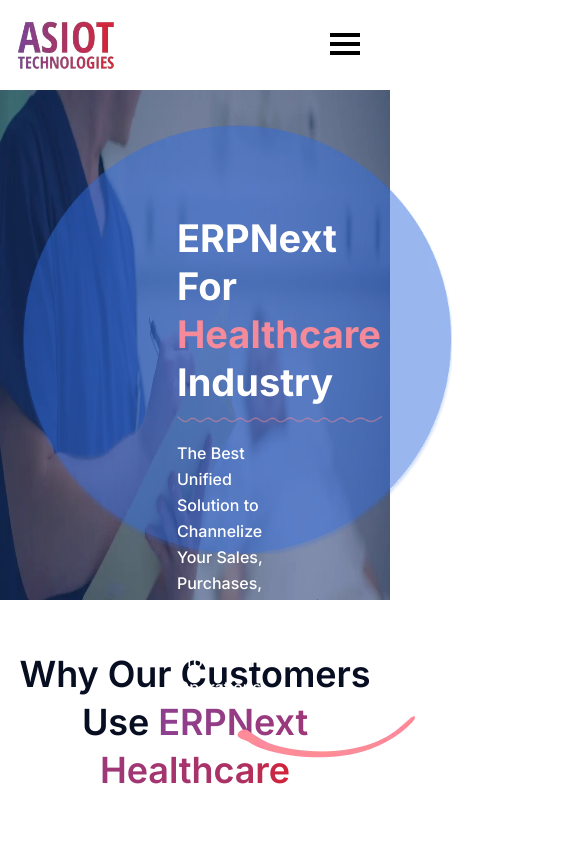
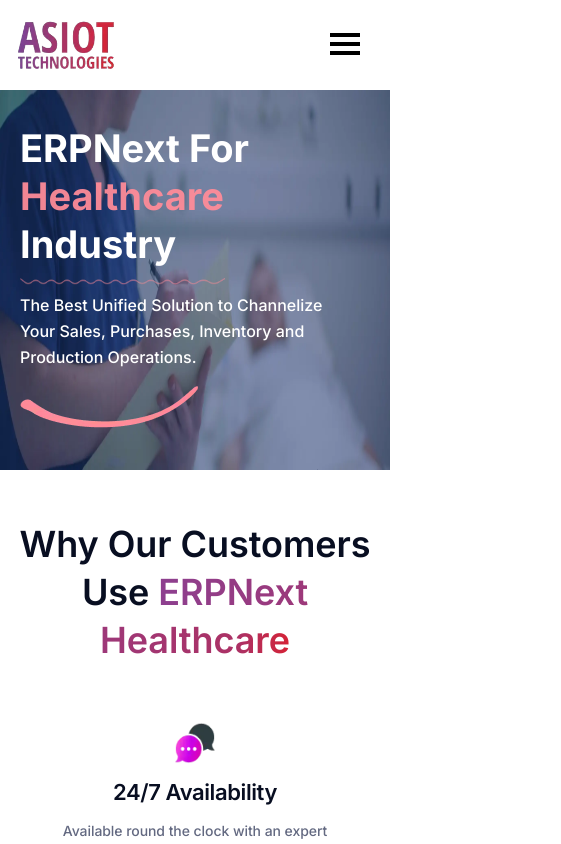
Before and after one commit to asiotadmin/ASIOT-Website, a React (Create React App) app: page /ErpNextHealthcare in a window 390 px wide. Shown: the top 844 px of the page, 561 px wide, since content can reach past the window. Built offline with nearby package versions, Linux system fonts and the light colour scheme.

Commit message:
"favicon changed and healthcare responsive done"

```diff
--- a/src/index.css
+++ b/src/index.css
@@ -234,268 +234,47 @@
 
 
 /* ERPNext Healthcare */
-* {
-  box-sizing: border-box;
-}
-
-#video-container {
-  top: 3px;
-  left: 0;
-  right: 0;
-  bottom: 0;
-  width: 100%;
-  height: 100%;
-  z-index: -9;
-overflow: hidden;
-position: relative;
-}
-
-video {
-  width: 100%;
-  height: 100%;
-}
-.touch video {
-  display: none;
-}
-
-.overlay {
-  position: absolute;
-  top: 90px;
-  left: 0;
-  width: 100%;
-  height: auto;
-  z-index: 20;
-  padding-left: 6%;
-  padding-right: 6%;
-  display: table;
-}
-.Healthcare-section1{
-  padding: 0;
-  background: linear-gradient(0deg, rgba(17, 51, 117, 0.5), rgba(17, 51, 117, 0.5));
-}
-.overlay__inner {
-  width: 100%;
-  height: auto;
-  display: flex;
-  vertical-align: middle;
-  text-align: left;
-}
-.overlay h1 {
-  font-weight: 700;
-  font-size: 60px;
-  line-height: 74px;
-  color: #FFFFFF;
-}
-.overlay p {
-  font-weight: 400;
-  font-size: 22px;
-  line-height: 32px;
-  color: #FFFFFF;
-  padding: 30px 200px 0 0;
-}
-
-.healthcare-img{
-  margin-top: 110px;
-}
-.healthcare-para{
-  position: absolute;
-  margin: 240px 0 0 110px; width: 600px;
-}
-.Pink_span{background: #ff8c98f0;-webkit-background-clip: text;-webkit-text-fill-color: transparent;background-clip: text;text-fill-color: transparent;}
-
-.Healthcare_line{
-  width: 315px;
-  height: 7px;
-}
-.Healthcare_line2{
-  height: 42px;
-  width: 178px;
-  margin-left: 90px;
-}
-
-.stream-line{
-  position: absolute;
-  top: 0;
-  z-index: 20;
-  width: 382px;
-  background: #FFF;
-  box-shadow: -4px 4px 32px rgb(0 0 0 / 6%);
-  border-radius: 8px;
-  padding: 39px 34px 24px;
-  height: auto;
-  margin: 200px 0 0 240px;
-}
-
-.stream-line h2 {
-  font-weight: 700;
-  font-size: 24px;
-  line-height: 36px;
-  text-align: center;
-  letter-spacing: -.0604403px;
-  color: #080E21;
-  padding: 0 0 36px;
-}
-
-.Sign-up-free-btn {
-  height: 55px;
-  line-height: 55px;
-  font-weight: 600;
-  font-size: 16px;
-  color: #FFF;
-  background: linear-gradient(to right,#8C4091 0%,42.77108311653137%,#AC3164 85.54216623306274%,92.77108311653137%,#D52236 100%);
-  padding: 0 46px;
-  border-radius: 30px;
-  display: flex;
-  justify-content: center;
-  margin: auto;
-  width: 190px;
-  text-decoration: none;
-}
-
-
-.Sign-up {
-  padding: 0;
-  margin-top: 15px;
-}
-
-.stream-line input {
-  width: 314px;
-  height: 40px;
-  background: #FFF;
-  border: 1.5px solid rgba(207,210,220);
-  border-radius: 7px;
-  padding: 8px 0 8px 16px;
-  margin-bottom: 25px;
-}
-
-/* .lets-erp-health {
-  position: absolute;
-  top: 0;
-  margin-top: 1000px;
-  z-index: 99;
-  margin-left: -195px;
-  background: #000;
-  color: #fff;
-} */
-
-.Healthcare_Circle{
-  width: 558px;
-  height: 558px;
-}
-
-section.Healthcare-section5 {
-  padding-top: 50px;
-}
-
-section.Healthcare-section5 h2{
-  padding-bottom: 50px;
-}
-
-.Healthcare-section2 h2, .Healthcare-section3 h2,.Healthcare-section5 h2{
-font-weight: 700;
-font-size: 40px;
-line-height: 62px;
-letter-spacing: -0.0604403px;
-text-align: center;
-color: #080E21;
-}
-
-.Healthcare-section2 {
-  padding: 50px 0;
-}
-
-.Healthcare-section2 h5{
-font-weight: 600;
-font-size: 24px;
-line-height: 36px;
-letter-spacing: -0.4px;
-color: #080E21;
-margin-bottom: 20px;
-}
-
-.leader-box-main-img2{
-  width: 38px !important;
-}
-
-.Healthcare-section2 p{
-  font-weight: 400;
-font-size: 16px;
-line-height: 28px;
-letter-spacing: -0.0604403px;
-color: #636981;
-padding: 0 30px;
-}
-
-.Healthcare-section3{
-  background: linear-gradient(125.36deg, #F1FFFD 16.24%, #E9F3FF 75.51%);
-  padding: 35px;
-}
-
-.Healthcare-section3 p{
-  font-weight: 400;
-font-size: 20px;
-line-height: 36px;
-color: #636981;
-padding: 30px 0 0 0;
-}
-
-.ERPNext_row{
-  margin-top: 50px !important;
-}
-
-.leader-box-main-img{
-  width: 50px;
-  height: 50px;
-  margin-bottom: 20px;
-}
-
-.Healthcare-section4 h2{
-  font-weight: 700;
-font-size: 42px;
-line-height: 58px;
-letter-spacing: -1px;
-color: #000000;
-}
-
-.Healthcare-section4 p{
-  font-weight: 400;
-font-size: 20px;
-line-height: 36px;
-color: #636981;
-padding: 10px 100px 0 0;
-}
-
-.Hospital-img{
-  height: 380px;
-  width: 550px;
-  border-radius: 10px;
-}
-
-section.Healthcare-section4 {
-  padding-top: 50px;
-  background: linear-gradient(137.66deg, #FAF1FF -3.73%, #FFF9EF 98.79%);
-}
-
-section.Healthcare-section4.green-bg{
-  background: linear-gradient(125.36deg, #F1FFFD 16.24%, #E9F3FF 75.51%);
-}
-
-.Hospital-text {
-  padding-top: 30px;
-}
-
-.row-reverse-direction{
-  flex-direction: row-reverse;
-}
-
-button.accordion{width:100%;background:#fff;border-radius:4px;border:none;outline:none;text-align:left;padding:20px 15px 15px 64px;cursor:pointer;transition:background-color .2s linear;font-weight:600;font-size:22px;line-height:30px;letter-spacing:.005em;color:#000;border-bottom-style: solid;
-  border:1px solid;
-  border-color: rgba(217,217,217,1);
-  border-bottom: none;
-}
+*{box-sizing:border-box}
+#video-container{top:3px;left:0;right:0;bottom:0;width:100%;height:100%;z-index:-9;overflow:hidden;position:relative}
+video{width:100%;height:100%}
+.touch video{display:none}
+.overlay{position:absolute;top:90px;left:0;width:100%;height:auto;z-index:20;padding-left:6%;padding-right:6%;display:table}
+.Healthcare-section1{padding:0;background:linear-gradient(0deg,rgba(17,51,117,0.5),rgba(17,51,117,0.5))}
+.overlay__inner{width:100%;height:auto;display:flex;vertical-align:middle;text-align:left}
+.overlay h1{font-weight:700;font-size:60px;line-height:74px;color:#FFF}
+.overlay p{font-weight:400;font-size:22px;line-height:32px;color:#FFF;padding:30px 200px 0 0}
+.healthcare-img{margin-top:110px}
+.healthcare-para{position:absolute;margin:240px 0 0 110px;width:600px}
+.Pink_span{background:#ff8c98f0;-webkit-background-clip:text;-webkit-text-fill-color:transparent;background-clip:text;text-fill-color:transparent}
+.Healthcare_line{width:315px;height:7px}
+.Healthcare_line2{height:42px;width:178px;margin-left:90px}
+.stream-line{position:absolute;top:0;z-index:20;width:382px;background:#FFF;box-shadow:-4px 4px 32px #000;border-radius:8px;padding:39px 34px 24px;height:auto;margin:200px 0 0 240px}
+.stream-line h2{font-weight:700;font-size:24px;line-height:36px;text-align:center;letter-spacing:-.0604403px;color:#080E21;padding:0 0 36px}
+.Sign-up-free-btn{height:55px;line-height:55px;font-weight:600;font-size:16px;color:#FFF;background:linear-gradient(to right,#8C4091 0%,42.77108311653137%,#AC3164 85.54216623306274%,92.77108311653137%,#D52236 100%);padding:0 46px;border-radius:30px;display:flex;justify-content:center;margin:auto;width:190px;text-decoration:none}
+.Sign-up{padding:0;margin-top:15px}
+.stream-line input{width:314px;height:40px;background:#FFF;border:1.5px solid rgba(207,210,220);border-radius:7px;padding:8px 0 8px 16px;margin-bottom:25px}
+.Healthcare_Circle{width:558px;height:558px}
+section.Healthcare-section5{padding-top:50px}
+section.Healthcare-section5 h2{padding-bottom:50px}
+.Healthcare-section2 h2,.Healthcare-section3 h2,.Healthcare-section5 h2{font-weight:700;font-size:40px;line-height:62px;letter-spacing:-.0604403px;text-align:center;color:#080E21}
+.Healthcare-section2{padding:50px 0}
+.Healthcare-section2 h5{font-weight:600;font-size:24px;line-height:36px;letter-spacing:-.4px;color:#080E21;margin-bottom:20px}
+.leader-box-main-img2{width:38px!important}
+.Healthcare-section2 p{font-weight:400;font-size:16px;line-height:28px;letter-spacing:-.0604403px;color:#636981;padding:0 30px}
+.Healthcare-section3{background:linear-gradient(125.36deg,#F1FFFD 16.24%,#E9F3FF 75.51%);padding:35px}
+.Healthcare-section3 p{font-weight:400;font-size:20px;line-height:36px;color:#636981;padding:30px 0 0}
+.ERPNext_row{margin-top:50px!important}
+.leader-box-main-img{width:50px;height:50px;margin-bottom:20px}
+.Healthcare-section4 h2{font-weight:700;font-size:42px;line-height:58px;letter-spacing:-1px;color:#000}
+.Healthcare-section4 p{font-weight:400;font-size:20px;line-height:36px;color:#636981;padding:10px 100px 0 0}
+.Hospital-img{height:380px;width:550px;border-radius:10px}
+section.Healthcare-section4{padding-top:50px;background:linear-gradient(137.66deg,#FAF1FF -3.73%,#FFF9EF 98.79%)}
+section.Healthcare-section4.green-bg{background:linear-gradient(125.36deg,#F1FFFD 16.24%,#E9F3FF 75.51%)}
+.Hospital-text{padding-top:30px}
+.row-reverse-direction{flex-direction:row-reverse}
+button.accordion{width:100%;background:#fff;border-radius:4px;border:none;outline:none;text-align:left;padding:20px 15px 15px 64px;cursor:pointer;transition:background-color .2s linear;font-weight:600;font-size:22px;line-height:30px;letter-spacing:.005em;color:#000;border-bottom-style:solid;border:1px solid;border-color:rgba(217,217,217,1);border-bottom:none}
 button.accordion:after{content:"";height:40px;width:40px;background:url(../src/assets/plus.webp) no-repeat center;float:right;background-size: 70%;}
 button.accordion.is-open:after{background:url(../src/assets/minus.webp) no-repeat center;}
-/* button.accordion:hover,button.accordion.is-open{background-color:#ddd} */
 .accordion-content{background:#fff;border-radius:0 0 4px 4px;border-left:1px solid ;border-bottom:1px solid ;border-right:1px solid;border-color: rgba(217,217,217,1);max-height:0;overflow:hidden;transition:max-height .2s ease-in-out;margin-bottom:10px}
 .download-bro-section7 h5{text-align:center;margin-bottom:77px}
 .accordion-content p{margin:0;padding:0 15px 15px 64px;font-weight:400;font-size:16px;line-height:26px;letter-spacing:.005em;color:#636981}
@@ -521,104 +300,28 @@
 }
 
 @media only screen and (max-width: 1366px){
-  .Healthcare_line2 {
-    margin-left: 5px;
-}
-.stream-line {
-  margin: 160px 0 0 128px;
-}
-.stream-line {
-  width: 330px;
-  height: auto;
-}
-.stream-line input {
-  width: auto;
-}
-.stream-line .col-md-12{
-  padding-left: 6px;
-}
-.stream-line h2 {
-  font-size: 20px;
-  line-height: 30px;
-  padding: 0 0 20px;
-}
-  .overlay h1 {
-    font-size: 38px;
-    padding: 0 180px 0 0;
-    line-height: 48px;
-    margin: 0;
-}
-.Healthcare_line {
-  width: 205px;
-}
-.overlay p {
-  font-size: 16px;
-  line-height: 26px;
-  padding: 10px 280px 0 0;
-}
-.healthcare-para {
-  margin: 200px 0 0 122px;
-}
-.Healthcare_Circle {
-  width: 430px;
-  height: 430px;
-}
-.Healthcare-section2 p {
-  font-size: 14px;
-  line-height: 22px;
-}
-.Healthcare-section2 h5 {
-  font-size: 22px;
-  margin-bottom: 10px;
-}
-.leader-box-main-img {
-  width: 40px;
-  height: 42px;
-  margin-bottom: 10px;
-}
-.Sign-up-free-btn {
-  height: 45px;
-  line-height: 45px;
-  font-size: 14px;
-    padding: 0 25px;
-    width: 145px;
-}
-.Healthcare-section3 p,.Healthcare-section4 p {
-  font-size: 16px;
-  line-height: 24px;
-}
-.Hospital-img {
-  height: 290px;
-  width: 460px;
-}
-button.accordion{
-  height: 54px;
-  line-height: 15px;
-  font-size: 16px;
-  width: 60%;
-  padding: 20px 15px 15px 40px;
-}
-.accordion-content {
-  width: 60%;
-  margin: 0 auto 10px auto;
-}
-section.Healthcare-section5 h2 {
-  padding-bottom: 20px;
-}
-.accordion-content p {
-  text-align: left;
-  padding: 20px 15px 15px 40px;
-  font-size: 14px;
-    line-height: 24px;
-}
-button.accordion:after,button.accordion.is-open:after {
-  height: 15px;
-  background-size: 50%;
-}
-.Faq-accordion {
-  padding-right: 0;
-  text-align: center;
-}
+  .Healthcare_line2{margin-left:5px}
+  .stream-line{margin:160px 0 0 128px;width:330px;height:auto}
+  .stream-line input{width:auto}
+  .stream-line .col-md-12{padding-left:6px}
+  .stream-line h2{font-size:20px;line-height:30px;padding:0 0 20px}
+  .overlay h1{font-size:38px;padding:0 180px 0 0;line-height:48px;margin:0}
+  .Healthcare_line{width:205px}
+  .overlay p{font-size:16px;line-height:26px;padding:10px 280px 0 0}
+  .healthcare-para{margin:200px 0 0 122px}
+  .Healthcare_Circle{width:430px;height:430px}
+  .Healthcare-section2 p{font-size:14px;line-height:22px}
+  .Healthcare-section2 h5{font-size:22px;margin-bottom:10px}
+  .leader-box-main-img{width:40px;height:42px;margin-bottom:10px}
+  .Sign-up-free-btn{height:45px;line-height:45px;font-size:14px;padding:0 25px;width:145px}
+  .Healthcare-section3 p,.Healthcare-section4 p{font-size:16px;line-height:24px}
+  .Hospital-img{height:290px;width:460px}
+  button.accordion{height:54px;line-height:15px;font-size:16px;width:60%;padding:20px 15px 15px 40px}
+  .accordion-content{width:60%;margin:0 auto 10px}
+  section.Healthcare-section5 h2{padding-bottom:20px}
+  .accordion-content p{text-align:left;padding:20px 15px 15px 40px;font-size:14px;line-height:24px}
+  button.accordion:after,button.accordion.is-open:after{height:15px;background-size:50%}
+  .Faq-accordion{padding-right:0;text-align:center}
   .ERP_section2{padding:50px 0 50px 80px}
   .ERP_section2 h2,.ERP_section3 h2,.ERP_section4 h2,.Healthcare-section2 h2, .Healthcare-section3 h2, .Healthcare-section5 h2,.Healthcare-section4 h2{font-weight:600;font-size:38px;line-height:56px}
   .lets-erp{margin:40px 0 50px}
@@ -660,54 +363,22 @@
 }
 
 @media (max-width: 991px){
-  .stream-line,.overlay{position: relative;}
-  .Healthcare-section1 .row{
-    flex-direction: column;
-    width: 100%;
-}
-.Healthcare-section3 p, .Healthcare-section4 p {
-  font-size: 16px;
-  line-height: 24px;
-  padding: 0;
-}
-.Healthcare-section2 h2, .Healthcare-section3 h2, .Healthcare-section5 h2, .Healthcare-section4 h2 {
-  font-weight: 600;
-  font-size: 36px;
-  line-height: 48px;
-}
-button.accordion {
-  width: 80%;
-}
-.accordion-content {
-  width: 80%;
-}
-.Hospital-img {
-  height: 230px;
-  width: 315px;
-  float: left;
-  margin-top: 80px;
-}
-.healthcare-img {
-  margin-top: 0;
-}
-.Healthcare_line2 {
-  margin-left: 60px;
-}
-.stream-line {
-  margin: auto;
-  display: none;
-}
-.overlay {
-  margin-top: -56px;
-}
-.healthcare-para {
-  margin: 90px 0 0 264px;
-  width: auto;
-}
-  .Healthcare-section1{background:url(../src/assets/Hospiatl_bg.webp) no-repeat;background-size: 100% 100%; height: 510px;}
-  .Healthcare-section1 .col-md-6{width: 100%;}
-  .overlay__inner {justify-content: center;}
-  #video-container{display: none;}
+  .stream-line,.overlay{position:relative}
+  .Healthcare-section1 .row{flex-direction:column;width:100%}
+  .Healthcare-section3 p,.Healthcare-section4 p{font-size:16px;line-height:24px;padding:0}
+  .Healthcare-section2 h2,.Healthcare-section3 h2,.Healthcare-section5 h2,.Healthcare-section4 h2{font-weight:600;font-size:36px;line-height:48px}
+  button.accordion{width:80%}
+  .accordion-content{width:80%}
+  .Hospital-img{height:230px;width:315px;float:left;margin-top:80px}
+  .healthcare-img{margin-top:0}
+  .Healthcare_line2{margin-left:50px}
+  .stream-line{margin:auto;display:none}
+  .overlay{margin-top:-56px}
+  .healthcare-para{margin:90px 0 0 264px;width:auto}
+  .Healthcare-section1{background:url(../src/assets/Hospiatl_bg.webp) no-repeat;background-size:100% 100%;height:510px}
+  .Healthcare-section1 .col-md-6{width:100%}
+  .overlay__inner{justify-content:center}
+  #video-container{display:none}
   .ERP_section1 h1{font-size:44px;line-height:58px}
   .ERP_section2 h2{padding:0 80px 0 0;font-weight:600;font-size:38px;line-height:52px}
   .ERP_section3 h2,.ERP_section4 h2,.ERP_section5 h2{padding:0}
@@ -743,6 +414,16 @@
   .features{padding:0}
 }
 @media (max-width: 767px){
+.Healthcare-section3 {background: linear-gradient(125.36deg, #F1FFFD 16.24%, #E9F3FF 75.51%);padding: 20px;}
+ button.accordion,.accordion-content{width:100%;line-height: 20px;padding: 0 0 0 10px;}
+.Healthcare-section1{height: 380px;}
+.Healthcare_line2{margin: 0;}
+.overlay p,.overlay h1{padding: 0;}
+.overlay {height: auto;}
+.Healthcare-section1 .row {width: 98%;padding-left: 20px;}
+.healthcare-para {margin:0;width: auto;}
+.healthcare-img{display: none;}
+.Healthcare_Circle {width: 330px;height: 320px;}
 .left-erp img{text-align: center;justify-content: center;display: flex;width: auto;margin: auto;}
 .left-erp {padding-left: 0;}
 .erp_nextbtn {justify-content: center;margin: auto;display: flex;width: 210px;}
```
Also changed, not shown: 1 other file (tests, documents, lock files or other folders).
